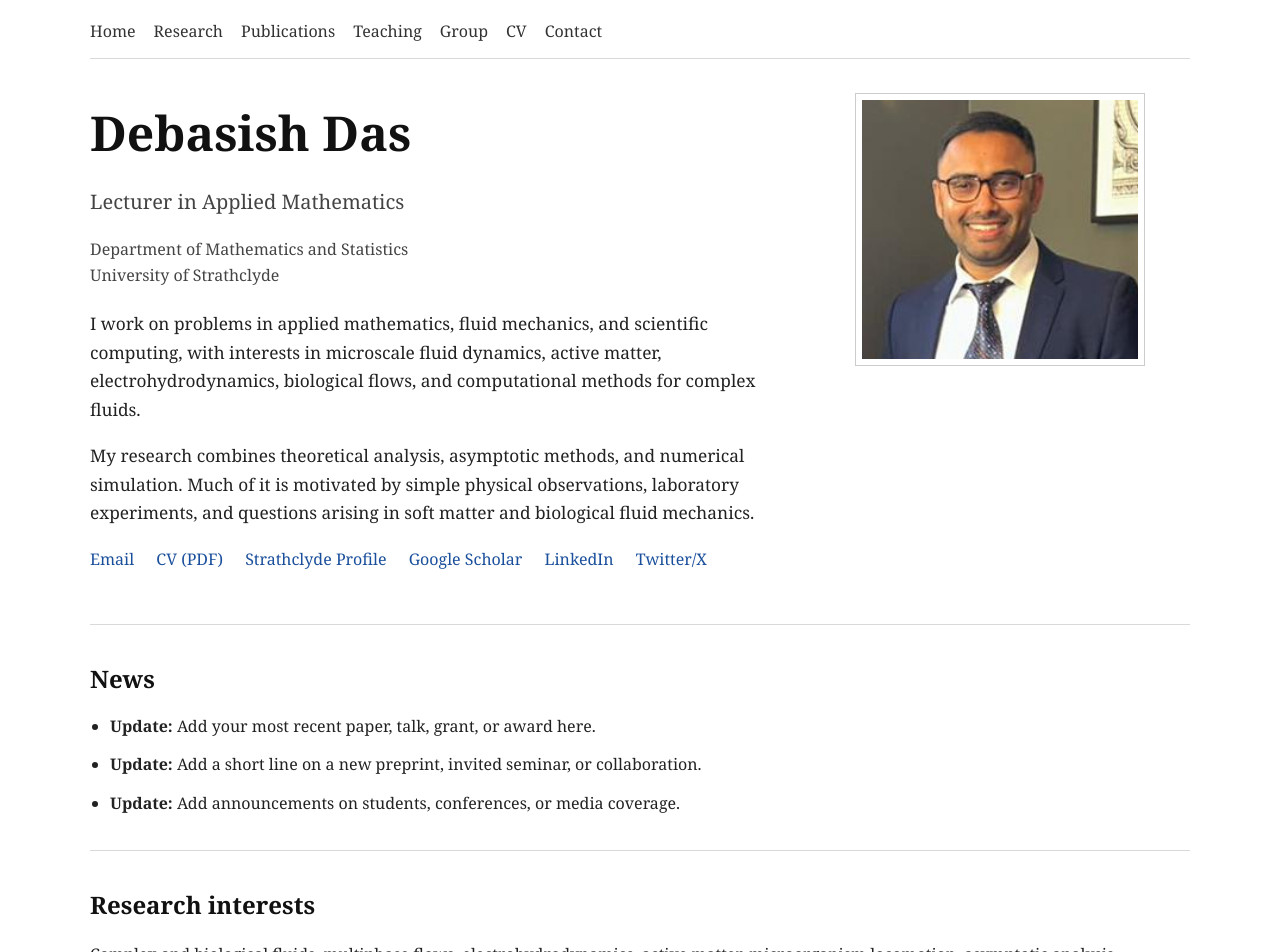
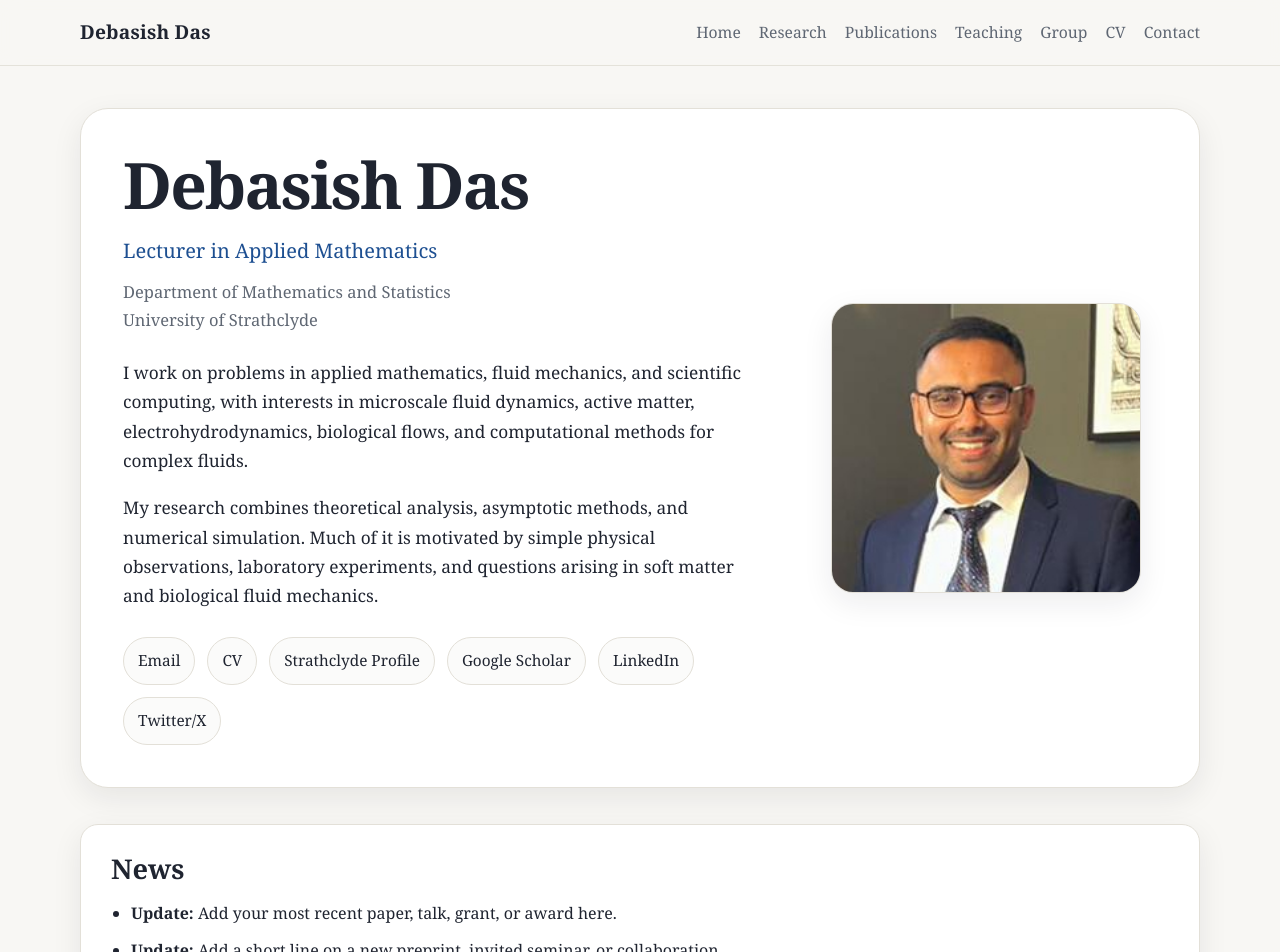
Before and after one commit to debasishuiuc/debasishuiuc.github.io, a Jekyll site: the page built from index.md, in a window 1280 px wide and 1400 px high. Shown: the top 952 px of the window. Built offline with Jekyll 4.4.1, drawn with Linux system fonts in a browser that asks for light colours; some of the changed text lies outside the part shown.

Commit message:
Refine site design and layout

```diff
--- a/_layouts/default.html
+++ b/_layouts/default.html
@@ -4,12 +4,14 @@
   <meta charset="UTF-8" />
   <meta name="viewport" content="width=device-width, initial-scale=1.0" />
   <title>{% if page.title %}{{ page.title }} | {% endif %}{{ site.title }}</title>
+  <meta name="description" content="{{ site.description }}">
   <link rel="stylesheet" href="{{ '/assets/css/style.css' | relative_url }}">
 </head>
 <body>
-  <div class="page">
-    <div class="topbar">
-      <div class="nav">
+  <header class="site-header">
+    <div class="container header-inner">
+      <a class="site-brand" href="{{ '/' | relative_url }}">Debasish Das</a>
+      <nav class="site-nav">
         <a href="{{ '/' | relative_url }}">Home</a>
         <a href="{{ '/research/' | relative_url }}">Research</a>
         <a href="{{ '/publications/' | relative_url }}">Publications</a>
@@ -17,10 +19,28 @@
         <a href="{{ '/group/' | relative_url }}">Group</a>
         <a href="{{ '/cv/' | relative_url }}">CV</a>
         <a href="{{ '/contact/' | relative_url }}">Contact</a>
+      </nav>
+    </div>
+  </header>
+
+  <main class="container main-content">
+    {{ content }}
+  </main>
+
+  <footer class="site-footer">
+    <div class="container footer-inner">
+      <div>
+        <strong>Debasish Das</strong><br>
+        Lecturer in Applied Mathematics<br>
+        University of Strathclyde
+      </div>
+      <div class="footer-links">
+        <a href="mailto:debasish.das@strath.ac.uk">Email</a>
+        <a href="{{ '/files/debasishdas.pdf' | relative_url }}">CV</a>
+        <a href="https://scholar.google.com/citations?user=48mN8SQAAAAJ&hl=en">Google Scholar</a>
+        <a href="https://www.linkedin.com/in/debasishdas1/">LinkedIn</a>
       </div>
     </div>
-
-    {{ content }}
-  </div>
+  </footer>
 </body>
 </html>
--- a/assets/css/style.css
+++ b/assets/css/style.css
@@ -1,197 +1,350 @@
+:root {
+  --bg: #f8f7f4;
+  --surface: #ffffff;
+  --text: #1f2430;
+  --muted: #5f6773;
+  --border: #e3e0d8;
+  --accent: #1d4f91;
+  --accent-dark: #163d71;
+  --shadow: 0 10px 30px rgba(20, 25, 40, 0.08);
+  --radius: 18px;
+  --max-width: 1120px;
+}
+
+* {
+  box-sizing: border-box;
+}
+
+html {
+  scroll-behavior: smooth;
+}
+
 body {
   margin: 0;
   font-family: Georgia, "Times New Roman", serif;
-  color: #222;
-  background: #ffffff;
-  line-height: 1.65;
+  color: var(--text);
+  background: var(--bg);
+  line-height: 1.7;
+}
+
+img,
+video {
+  max-width: 100%;
+  display: block;
 }
 
 a {
-  color: #1a4f9c;
+  color: var(--accent);
+  text-decoration: none;
+  transition: color 0.2s ease;
+}
+
+a:hover {
+  color: var(--accent-dark);
+  text-decoration: underline;
+}
+
+.container {
+  width: min(var(--max-width), calc(100% - 40px));
+  margin: 0 auto;
+}
+
+.site-header {
+  position: sticky;
+  top: 0;
+  z-index: 100;
+  backdrop-filter: blur(10px);
+  background: rgba(248, 247, 244, 0.92);
+  border-bottom: 1px solid rgba(227, 224, 216, 0.9);
+}
+
+.header-inner {
+  display: flex;
+  justify-content: space-between;
+  align-items: center;
+  gap: 24px;
+  padding: 16px 0;
+}
+
+.site-brand {
+  font-size: 1.2rem;
+  font-weight: 700;
+  color: var(--text);
+  letter-spacing: 0.01em;
+}
+
+.site-brand:hover {
   text-decoration: none;
 }
 
-a:hover {
-  text-decoration: underline;
-}
-
-.page {
-  max-width: 1100px;
-  margin: 0 auto;
-  padding: 0 24px 60px 24px;
-}
-
-.topbar {
-  border-bottom: 1px solid #d9d9d9;
-  padding: 18px 0 14px 0;
-  margin-bottom: 34px;
-}
-
-.nav {
+.site-nav {
   display: flex;
   flex-wrap: wrap;
   gap: 18px;
-  font-size: 1rem;
 }
 
-.nav a {
-  color: #333;
+.site-nav a {
+  color: var(--muted);
+  font-size: 0.98rem;
+}
+
+.site-nav a:hover {
+  color: var(--text);
+  text-decoration: none;
+}
+
+.main-content {
+  padding: 42px 0 72px 0;
 }
 
 .hero {
   display: grid;
-  grid-template-columns: 1.6fr 0.9fr;
-  gap: 42px;
-  align-items: start;
-  margin-bottom: 32px;
+  grid-template-columns: minmax(0, 1.5fr) minmax(260px, 0.8fr);
+  gap: 48px;
+  align-items: center;
+  background: var(--surface);
+  border: 1px solid var(--border);
+  border-radius: 28px;
+  box-shadow: var(--shadow);
+  padding: 42px;
+  margin-bottom: 36px;
 }
 
-h1 {
-  font-size: 3rem;
-  margin: 0 0 12px 0;
-  font-weight: 700;
-  color: #111;
+.hero h1 {
+  font-size: clamp(2.7rem, 5vw, 4.3rem);
+  line-height: 1.05;
+  margin: 0 0 16px 0;
+  letter-spacing: -0.03em;
 }
 
 .subtitle {
   font-size: 1.25rem;
-  margin-bottom: 18px;
-  color: #444;
+  color: var(--accent);
+  margin-bottom: 10px;
 }
 
 .affiliation {
-  margin-bottom: 22px;
-  color: #444;
+  color: var(--muted);
+  margin-bottom: 24px;
+  font-size: 1.03rem;
 }
 
 .hero p {
   font-size: 1.08rem;
-  margin-bottom: 18px;
+  margin: 0 0 18px 0;
 }
 
 .links {
-  margin-top: 18px;
-  margin-bottom: 8px;
+  display: flex;
+  flex-wrap: wrap;
+  gap: 12px;
+  margin-top: 26px;
 }
 
 .links a {
-  margin-right: 18px;
-  display: inline-block;
-  margin-bottom: 10px;
+  display: inline-flex;
+  align-items: center;
+  padding: 10px 14px;
+  border: 1px solid var(--border);
+  border-radius: 999px;
+  background: #fbfbfa;
+  color: var(--text);
+  font-size: 0.96rem;
+}
+
+.links a:hover {
+  text-decoration: none;
+  border-color: #c9d6e9;
+  background: #f3f7fc;
+  color: var(--accent-dark);
 }
 
 .photo-box {
-  text-align: center;
+  display: flex;
+  justify-content: center;
 }
 
 .photo-box img {
-  width: 100%;
-  max-width: 290px;
-  border: 1px solid #ccc;
-  padding: 6px;
+  width: min(100%, 310px);
+  border-radius: 22px;
+  border: 1px solid var(--border);
+  box-shadow: var(--shadow);
   background: #fff;
-  box-sizing: border-box;
+}
+
+.section-card,
+.feature,
+.video-block {
+  background: var(--surface);
+  border: 1px solid var(--border);
+  border-radius: var(--radius);
+  box-shadow: var(--shadow);
+}
+
+section {
+  margin-bottom: 30px;
+}
+
+section > h2,
+.feature h2 {
+  margin-top: 0;
+}
+
+.section-card {
+  padding: 28px 30px;
+}
+
+h2 {
+  font-size: 1.7rem;
+  margin: 0 0 14px 0;
+  line-height: 1.2;
+}
+
+h3 {
+  font-size: 1.2rem;
+  margin: 0 0 10px 0;
+  line-height: 1.3;
+}
+
+p {
+  margin: 0 0 16px 0;
 }
 
 hr {
-  border: none;
-  border-top: 1px solid #d9d9d9;
-  margin: 34px 0;
+  display: none;
 }
 
-h2 {
-  font-size: 1.5rem;
-  margin: 0 0 14px 0;
-  color: #111;
-}
-
-.feature {
-  display: grid;
-  grid-template-columns: 1fr 220px;
-  gap: 28px;
-  align-items: start;
-  margin-bottom: 26px;
-}
-
-.feature img {
-  width: 100%;
-  border: 1px solid #ccc;
-  padding: 4px;
-  background: #fff;
-  box-sizing: border-box;
-}
-
-.small-note {
-  color: #666;
-  font-size: 0.96rem;
-}
-
+.news-list,
 ul {
-  padding-left: 22px;
+  padding-left: 20px;
+  margin: 0;
 }
 
 li {
   margin-bottom: 10px;
 }
 
-.news-list {
-  margin: 0;
-  padding-left: 20px;
+.small-note {
+  color: var(--muted);
+  font-size: 0.96rem;
 }
 
-.news-list li {
-  margin-bottom: 12px;
+.feature {
+  display: grid;
+  grid-template-columns: minmax(0, 1.35fr) minmax(220px, 0.65fr);
+  gap: 28px;
+  align-items: center;
+  padding: 28px 30px;
+}
+
+.feature img {
+  border-radius: 16px;
+  border: 1px solid var(--border);
+  background: #fff;
 }
 
 .video-block {
   display: grid;
-  grid-template-columns: 1.05fr 1fr;
-  gap: 30px;
-  align-items: start;
-  margin-bottom: 34px;
-}
-
-.video-text h3 {
-  margin-top: 0;
-  margin-bottom: 10px;
-  font-size: 1.2rem;
-  color: #111;
-}
-
-.video-text p {
-  margin-bottom: 12px;
+  grid-template-columns: minmax(0, 1fr) minmax(320px, 1fr);
+  gap: 28px;
+  align-items: center;
+  padding: 24px;
+  margin-bottom: 22px;
 }
 
 .video-box video {
-  width: 100%;
-  max-width: 100%;
-  border: 1px solid #ccc;
-  background: #fff;
-  box-sizing: border-box;
+  border-radius: 14px;
+  border: 1px solid var(--border);
+  background: #000;
+  box-shadow: 0 8px 20px rgba(20, 25, 40, 0.08);
 }
 
 .video-caption {
-  margin-top: 8px;
+  margin-top: 10px;
+  color: var(--muted);
   font-size: 0.95rem;
-  color: #666;
 }
 
-@media (max-width: 900px) {
+.site-footer {
+  border-top: 1px solid var(--border);
+  background: #f3f1ec;
+}
+
+.footer-inner {
+  display: flex;
+  justify-content: space-between;
+  gap: 24px;
+  padding: 28px 0 40px 0;
+  color: var(--muted);
+  font-size: 0.96rem;
+}
+
+.footer-links {
+  display: flex;
+  flex-wrap: wrap;
+  gap: 14px;
+  align-items: flex-start;
+}
+
+.page-heading {
+  font-size: 2.5rem;
+  margin: 0 0 20px 0;
+  line-height: 1.1;
+}
+
+.content-page {
+  background: var(--surface);
+  border: 1px solid var(--border);
+  border-radius: 22px;
+  box-shadow: var(--shadow);
+  padding: 34px;
+}
+
+@media (max-width: 920px) {
+  .header-inner,
+  .footer-inner,
   .hero,
   .feature,
   .video-block {
     grid-template-columns: 1fr;
+    flex-direction: column;
+    align-items: flex-start;
+  }
+
+  .hero {
+    padding: 30px 24px;
+  }
+
+  .feature,
+  .video-block,
+  .section-card,
+  .content-page {
+    padding: 24px;
   }
 
   .photo-box {
-    text-align: left;
+    justify-content: flex-start;
+  }
+}
+
+@media (max-width: 640px) {
+  .container {
+    width: min(var(--max-width), calc(100% - 24px));
   }
 
-  .photo-box img {
-    max-width: 240px;
+  .main-content {
+    padding-top: 26px;
   }
 
-  h1 {
-    font-size: 2.35rem;
+  .hero h1 {
+    font-size: 2.4rem;
+  }
+
+  .site-nav {
+    gap: 12px;
+  }
+
+  .site-nav a {
+    font-size: 0.93rem;
   }
 }
--- a/index.md
+++ b/index.md
@@ -27,7 +27,7 @@ title: Home
 
     <div class="links">
       <a href="mailto:debasish.das@strath.ac.uk">Email</a>
-      <a href="{{ '/files/debasishdas.pdf' | relative_url }}">CV (PDF)</a>
+      <a href="{{ '/files/debasishdas.pdf' | relative_url }}">CV</a>
       <a href="https://www.strath.ac.uk/staff/dasdebasishdr/">Strathclyde Profile</a>
       <a href="https://scholar.google.com/citations?user=48mN8SQAAAAJ&hl=en">Google Scholar</a>
       <a href="https://www.linkedin.com/in/debasishdas1/">LinkedIn</a>
@@ -40,9 +40,7 @@ title: Home
   </div>
 </section>
 
-<hr>
-
-<section>
+<section class="section-card">
   <h2>News</h2>
   <ul class="news-list">
     <li><strong>Update:</strong> Add your most recent paper, talk, grant, or award here.</li>
@@ -51,9 +49,7 @@ title: Home
   </ul>
 </section>
 
-<hr>
-
-<section>
+<section class="section-card">
   <h2>Research interests</h2>
   <p>
     Complex and biological fluids, multiphase flows, electrohydrodynamics, active
@@ -61,8 +57,6 @@ title: Home
     and scientific computing.
   </p>
 </section>
-
-<hr>
 
 <section class="feature">
   <div>
@@ -83,10 +77,8 @@ title: Home
   </div>
 </section>
 
-<hr>
-
-<section>
-  <h2>Research videos</h2>
+<section class="section-card">
+  <h2>Featured videos</h2>
 
   <div class="video-block">
     <div class="video-text">
@@ -143,9 +135,7 @@ title: Home
   </div>
 </section>
 
-<hr>
-
-<section>
+<section class="section-card">
   <h2>Highlights</h2>
   <ul>
     <li>Research in fluid mechanics, active matter, and electrohydrodynamics.</li>
```
Also changed, not shown: research.md (+6 -3 lines).
